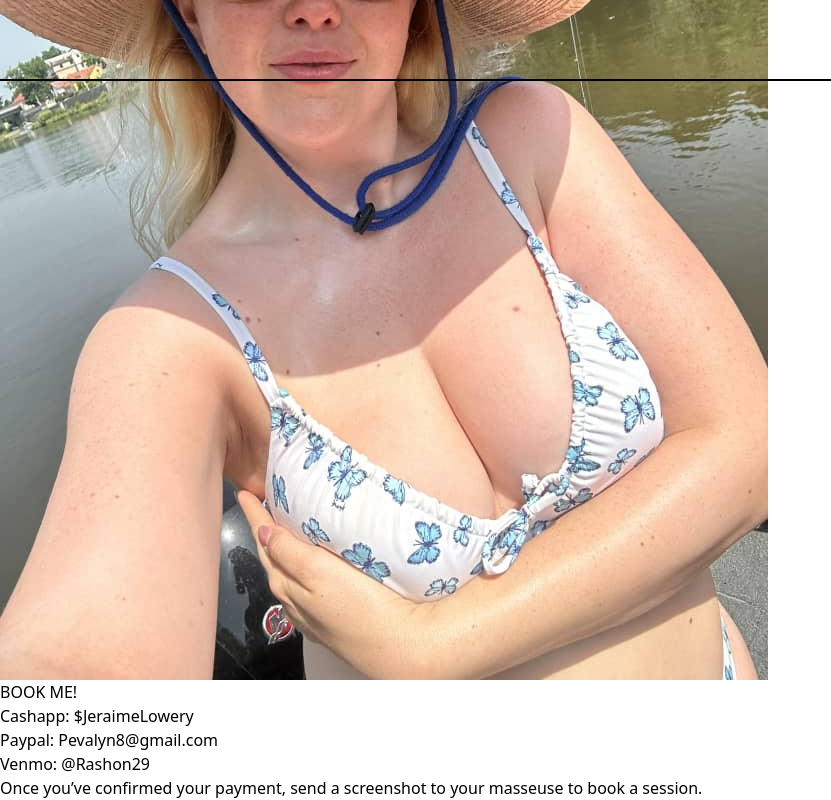
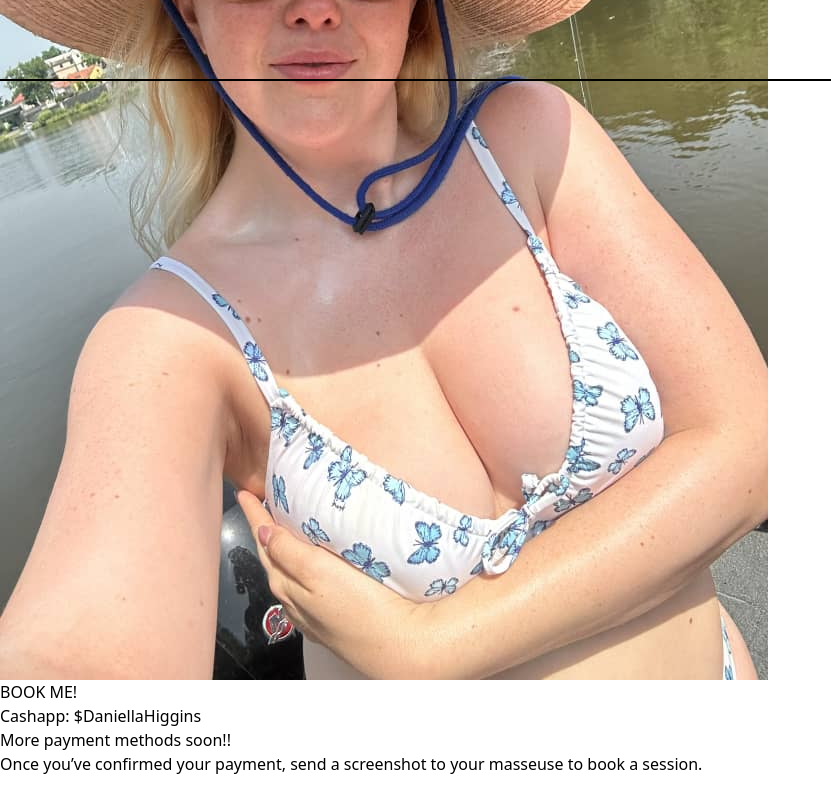
Before and after one commit to petercodess/massage, a React (Vite) app: page / in a window 1280 px wide. Shown: the part 737-1537 px from the top of the page, without its empty margins (0-831 px from the left). After the commit the page ends 1513 px from the top, so only its background shows below. Built offline with nearby package versions, Linux system fonts and the light colour scheme.

Commit message:
Update App.jsx

```diff
--- a/src/App.jsx
+++ b/src/App.jsx
@@ -15,9 +15,8 @@ function App() {
       <Intro />
       <footer className='bg-slate-900 text-red-600 text-center p-4 flex justify-around md:flex-row gap-3 flex-col' id='bk'>
         <a href=''>BOOK ME!</a>
-        <p>Cashapp: $JeraimeLowery</p>
-        <p>Paypal: Pevalyn8@gmail.com</p>
-        <p>Venmo: @Rashon29</p>
+        <p>Cashapp: $DaniellaHiggins</p>
+        <p>More payment methods soon!!</p>
         <p>Once you’ve confirmed your payment, send a screenshot to your masseuse to book a session.</p>
       </footer>
     </>
```
